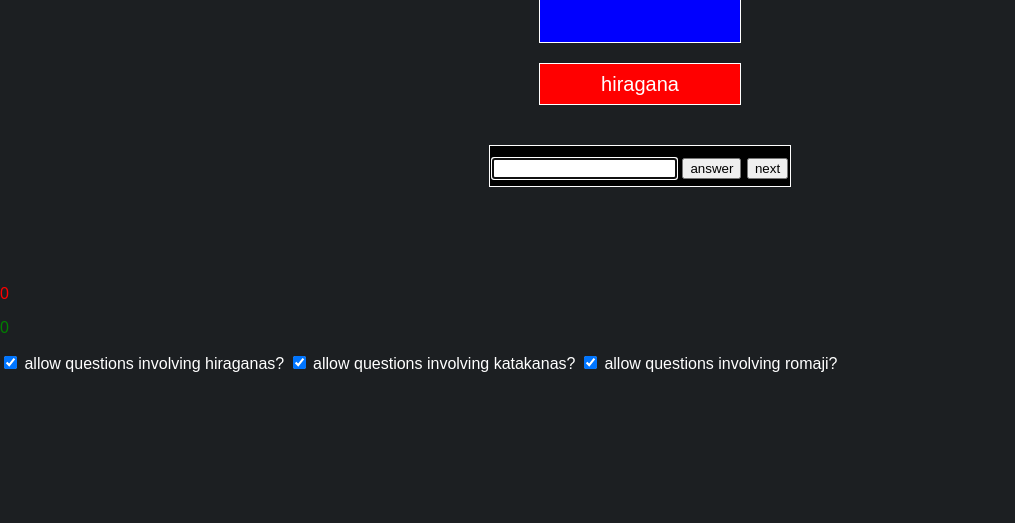
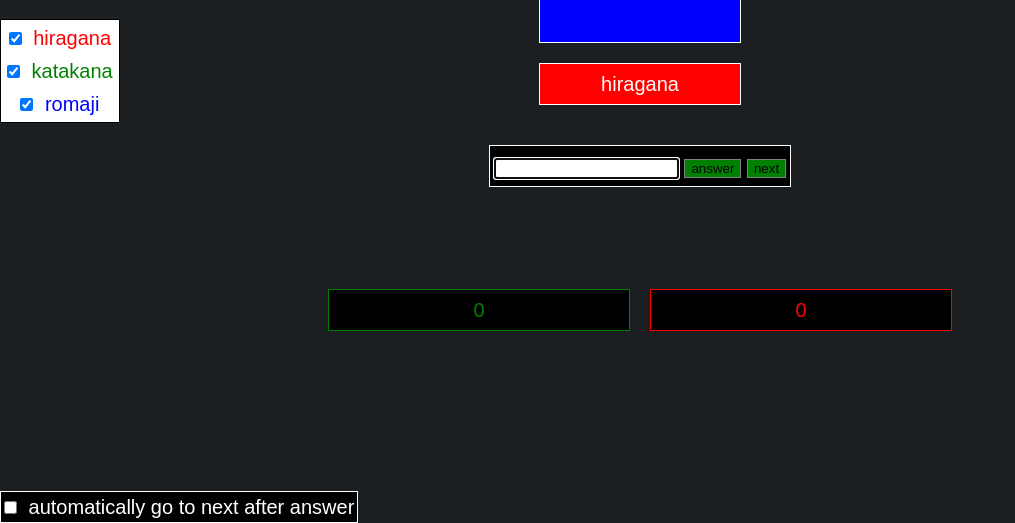
Before and after one commit to TTTaevas/kanaguessr, a plain HTML site: page index.html in a window 1280 px wide. Shown: the part 277-800 px from the top of the page, without its empty margins (0-1015 px from the left). Drawn offline with Linux system fonts and the light colour scheme.

Commit message:
Polish the webpage + Add auto-next

```diff
--- a/index.css
+++ b/index.css
@@ -3,6 +3,15 @@ body {
 	background-color: #1c1f22;
 	color: white;
 	font-family: Arial, sans-serif;
+}
+
+button {
+  background-color: green;
+  border: 1px solid grey;
+  color: black;
+  text-align: center;
+  text-decoration: none;
+  display: inline-block;
 }
 
 #question {
@@ -62,3 +71,57 @@ body {
 	margin-right: auto;
 	margin-bottom: 0px;
 }
+
+#score {
+	display: flex;
+	margin-top: 20px;
+	margin-bottom: 0px;
+}
+
+#score p {
+	font-size: 20px;
+	background-color: black;
+	text-align: center;
+	line-height: 2em;
+	width: 15em;
+	height: 2em;
+	border: 1px solid;
+	margin-top: 0px;
+	margin-bottom: 0px;
+}
+
+#positive {
+	margin-left: auto;
+	margin-right: 10px;
+}
+
+#negative {
+	margin-right: auto;
+	margin-left: 10px;
+}
+
+#allowed {
+	position: absolute;
+	bottom: 50%;
+	font-size: 20px;
+	background-color: white;
+	text-align: center;
+	line-height: 1.5em;
+	border: 1px solid black;
+	overflow: initial;
+}
+
+#misc {
+	position: absolute;
+	bottom: 0%;
+	font-size: 20px;
+	background-color: black;
+	text-align: center;
+	line-height: 1.5em;
+	border: 1px solid white;
+	overflow: initial;
+}
+
+form * {
+	margin: 3px;
+}
--- a/index.html
+++ b/index.html
@@ -9,8 +9,8 @@
 	</head>
 	<body onload="changeQuestion()">
 		<div id="question">
-			<p id="character">if you see this, please enable Javascript in order for the website to work properly!</p>
-			<p id="equivalent">if you see this, please enable Javascript in order for the website to work properly!</p>
+			<p id="character"></p>
+			<p id="equivalent"></p>
 		</div>
 		<div id="user_answer">
 			<input type="text" id="answer_field" autofocus="autofocus" onfocus="this.select()">
@@ -21,13 +21,16 @@
 			<p>Answer was</p>
 		</div>
 		<div id="score">
-			<p style="color: red">0</p>
-			<p style="color: green">0</p>
+			<p style="color: green" id="positive">0</p>
+			<p style="color: red" id="negative">0</p>
 		</div>
 		<form id="allowed">
-			<input type="checkbox" id="h" checked="true"> <label for="h">allow questions involving hiraganas?</label>
-			<input type="checkbox" id="k" checked="true"> <label for="k">allow questions involving katakanas?</label>
-			<input type="checkbox" id="r" checked="true"> <label for="r">allow questions involving romaji?</label>
+			<section><input type="checkbox" id="h" checked="true"> <label for="h" style="color: red">hiragana</label></section>
+			<section><input type="checkbox" id="k" checked="true"> <label for="k" style="color: green">katakana</label></section>
+			<section><input type="checkbox" id="r" checked="true"> <label for="r" style="color: blue">romaji</label></section>
+		</form>
+		<form id="misc">
+			<input type="checkbox" id="auto"> <label for="auto" style="color: white">automatically go to next after answer</label>
 		</form>
 	</body>
 </html>
--- a/index.js
+++ b/index.js
@@ -113,14 +113,20 @@ function shapeQuestion(allow) {
 function checkAnswer() {
 	let answer_field = document.getElementById("answer_field")
 	let correct_answer_p = document.getElementById("correct_answer").getElementsByTagName('p')[0]
-	let positive = document.getElementById("score").getElementsByTagName('p')[1]
-	let negative = document.getElementById("score").getElementsByTagName('p')[0]
+	let positive = document.getElementById("positive")
+	let negative = document.getElementById("negative")
 
 	if (answer_field.value.toLowerCase() == correct_answer_p.innerHTML.slice(correct_answer_p.innerHTML.lastIndexOf(" ") + 1)) {
+		positive.style.fontSize = "22px"
+		$("#positive").animate({"fontSize": "20px"}, 300)
 		positive.innerHTML = Number(positive.innerHTML) + 1
 	} else {
+		negative.style.fontSize = "22px"
+		$("#negative").animate({"fontSize": "20px"}, 300)
 		negative.innerHTML = Number(negative.innerHTML) + 1
 	}
 
 	correct_answer.style.visibility = "visible"
+
+	if (document.getElementById('auto').checked) {changeQuestion()}
 }
```
